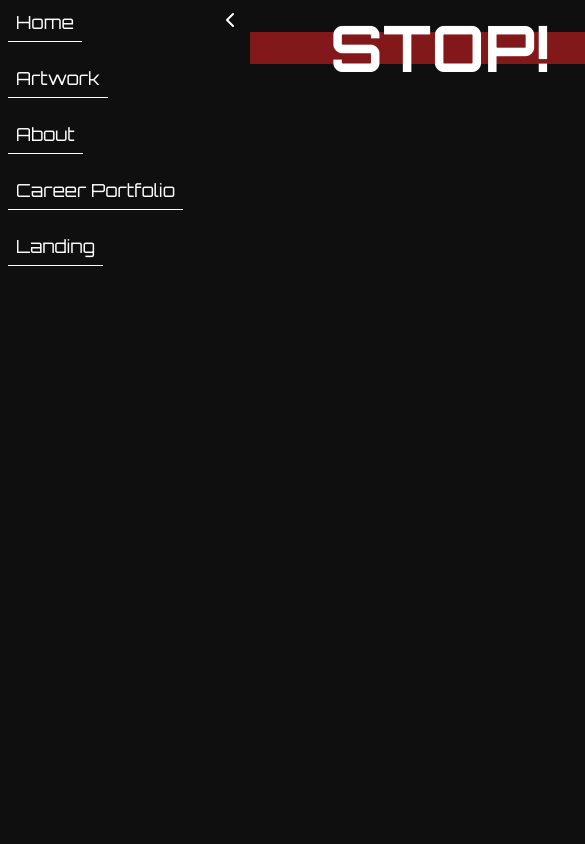
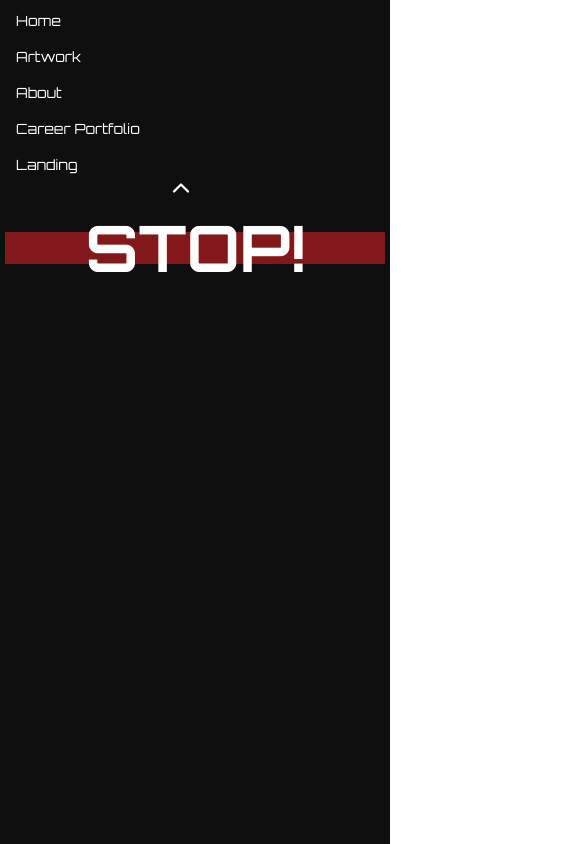
Before and after one commit to ShinyVerse/personal-site-creative, a Next.js app: page /experimental in a window 390 px wide. Shown: the top 844 px of the page, 585 px wide, since content can reach past the window. Built offline with nearby package versions, Linux system fonts and the light colour scheme; a web font is replaced by a local one.

Commit message:
sort navbars

```diff
--- /dev/null
+++ b/src/app/components/MobileNavBar.tsx
@@ -0,0 +1,65 @@
+"use client";
+
+import Link from "next/link";
+import { tv } from "tailwind-variants";
+import { motion } from "framer-motion";
+import { ChevronUp, ChevronDown } from "lucide-react";
+
+const navbarStyles = tv({
+  slots: {
+    list: "flex flex-col gap-3 list-none p-2 bg-[#0f0f0f]",
+    listItem: "text-white font-block text-sm p-2",
+  },
+});
+
+export default function MobileNavbar({
+  isOpen,
+  setIsOpen,
+}: {
+  isOpen: boolean;
+  setIsOpen: React.Dispatch<React.SetStateAction<boolean>>;
+}) {
+  const styles = navbarStyles();
+
+  return (
+    <motion.nav
+      animate={{ height: isOpen ? 210 : 50 }}
+      className="fixed top-0 left-0 w-full z-50 bg-[#0f0f0f] overflow-hidden"
+    >
+      <button
+        onClick={() => setIsOpen(!isOpen)}
+        className="absolute bottom-2 right-1/2 text-white z-10 "
+      >
+        {isOpen ? <ChevronUp size={28} /> : <ChevronDown size={28} />}
+      </button>
+
+      <ul className={`${styles.list()} w-full`}>
+        <li>
+          <Link href="/" className={styles.listItem()}>
+            {isOpen ? "Home" : ""}
+          </Link>
+        </li>
+        <li>
+          <Link className={styles.listItem()} href="/artwork">
+            Artwork
+          </Link>
+        </li>
+        <li>
+          <Link className={styles.listItem()} href="/about">
+            About
+          </Link>
+        </li>
+        <li>
+          <Link className={styles.listItem()} href="/career">
+            Career Portfolio
+          </Link>
+        </li>
+        <li>
+          <Link className={styles.listItem()} href="/experimental">
+            Landing
+          </Link>
+        </li>
+      </ul>
+    </motion.nav>
+  );
+}
--- /dev/null
+++ b/src/app/components/NavBarDecider.tsx
@@ -0,0 +1,31 @@
+"use client";
+import { useIsMobile } from "../hooks/useIsMobile";
+import MobileNavbar from "./MobileNavBar";
+import Navbar from "./Navbar";
+import { useState } from "react";
+
+export default function NavBarDecider({
+  children,
+}: {
+  children: React.ReactNode;
+}) {
+  const isMobile = useIsMobile();
+  const [isOpen, setIsOpen] = useState(true);
+  const navHeight = isOpen ? 200 : 50;
+
+  return (
+    <>
+      {isMobile ? (
+        <>
+          <MobileNavbar isOpen={isOpen} setIsOpen={setIsOpen} />
+          <main style={{ paddingTop: navHeight }}>{children}</main>
+        </>
+      ) : (
+        <>
+          <Navbar isOpen={isOpen} setIsOpen={setIsOpen} />
+          <div className="flex-grow">{children}</div>
+        </>
+      )}
+    </>
+  );
+}
--- a/src/app/components/Navbar.tsx
+++ b/src/app/components/Navbar.tsx
@@ -13,9 +13,15 @@ const navbarStyles = tv({
   },
 });
 
-export default function Navbar() {
+export default function Navbar({
+  isOpen,
+  setIsOpen,
+}: {
+  isOpen: boolean;
+  setIsOpen: React.Dispatch<React.SetStateAction<boolean>>;
+}) {
   const styles = navbarStyles();
-  const [isOpen, setOpen] = useState(true);
+  // const [isOpen, setOpen] = useState(true);
 
   return (
     <motion.nav
@@ -23,7 +29,7 @@ export default function Navbar() {
       className="relative overflow-hidden flex-none"
     >
       <button
-        onClick={() => setOpen(!isOpen)}
+        onClick={() => setIsOpen(!isOpen)}
         className="absolute top-2 right-2 text-white z-10"
       >
         {isOpen ? <ChevronLeft /> : <ChevronRight />}
--- a/src/app/experimental/page.tsx
+++ b/src/app/experimental/page.tsx
@@ -4,7 +4,7 @@ import { tv } from "tailwind-variants";
 
 const landingStyles = tv({
   slots: {
-    root: "w-full h-full bg-[#0f0f0f]",
+    root: "w-full h-screen bg-[#0f0f0f]",
   },
 });
 
--- a/src/app/globals.css
+++ b/src/app/globals.css
@@ -11,8 +11,9 @@
   --light: #ededed;
   --link: #3d3bae;
   --grey: #c2c2c2;
-  /* --font-lato: "Lato", sans-serif;
-  --font-handwriting: "Caveat", "cursive"; */
+  --off-black: #0f0f0f
+    /* --font-lato: "Lato", sans-serif;
+  --font-handwriting: "Caveat", "cursive"; */;
 }
 
 /*
@@ -42,6 +43,7 @@ link: "", */
 
 html,
 body {
+  /* background: var(--off-black); */
   margin: 0;
   height: 100%;
   /* background: var(--background); */
--- /dev/null
+++ b/src/app/hooks/useIsMobile.tsx
@@ -0,0 +1,19 @@
+"use client";
+
+import { useEffect, useState } from "react";
+
+export function useIsMobile() {
+  const [isMobile, setIsMobile] = useState(false);
+
+  useEffect(() => {
+    function handleResize() {
+      setIsMobile(window.innerWidth < 768);
+    }
+
+    handleResize();
+    window.addEventListener("resize", handleResize);
+    return () => window.removeEventListener("resize", handleResize);
+  }, []);
+
+  return isMobile;
+}
--- a/src/app/layout.tsx
+++ b/src/app/layout.tsx
@@ -1,7 +1,8 @@
 import type { Metadata } from "next";
 import { Lato, Caveat, Orbitron, Sarpanch } from "next/font/google";
-import Navbar from "@/app/components/Navbar";
+
 import "./globals.css";
+import NavBarDecider from "./components/NavBarDecider";
 
 const lato = Lato({
   subsets: ["latin"],
@@ -43,9 +44,8 @@ export default function RootLayout({
       className={`${lato.variable} ${handwriting.variable} ${block.variable} ${loud.variable} antialiased`}
     >
       <body>
-        <div className="flex h-screen flex-row">
-          <Navbar />
-          <div className="flex-grow">{children}</div>
+        <div className="flex h-screen flex-col md:flex-row">
+          <NavBarDecider>{children}</NavBarDecider>
         </div>
       </body>
     </html>
```
